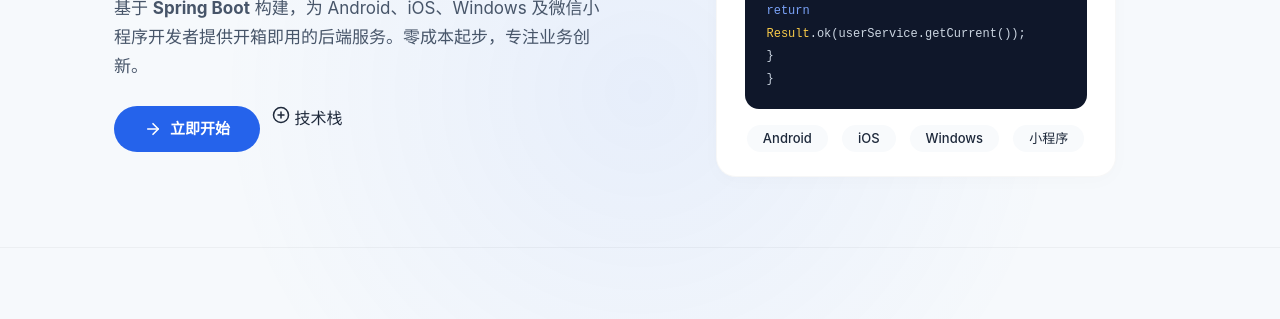
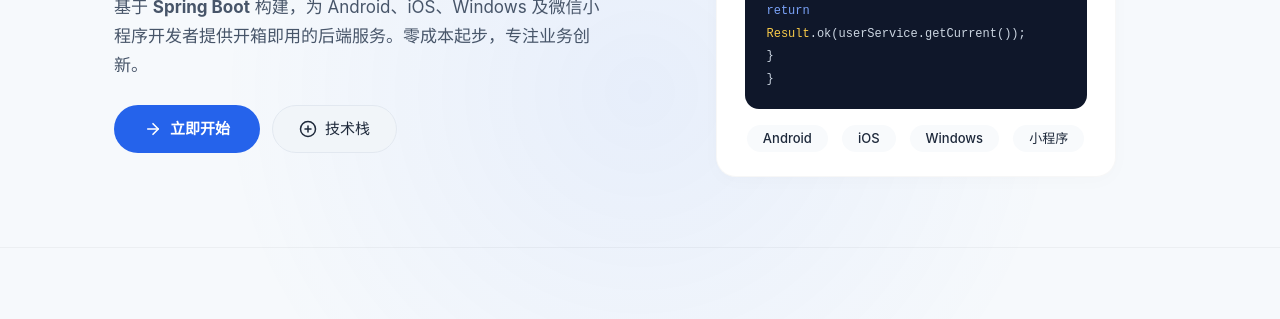
Before and after one commit to Leadercns/LeadCore-web, a plain HTML site: page index.html in a window 1280 px wide. Shown: the part 308-627 px from the top of the page. Drawn offline with Linux system fonts and the light colour scheme.

Commit message:
Update index.html

```diff
--- a/index.html
+++ b/index.html
@@ -14,6 +14,8 @@
         html {
             -webkit-text-size-adjust: 100%;
         }
+
+
 
         body {
             font-family: -apple-system, BlinkMacSystemFont, "Segoe UI", Roboto, "Helvetica Neue", Arial, "PingFang SC", "Microsoft YaHei", sans-serif;
@@ -240,6 +242,22 @@
             border: none;
             cursor: pointer;
             transition: background 0.2s;
+        }
+
+
+        .btn-secondary {
+            display: inline-flex;
+            align-items: center;
+            gap: 8px;
+            background: #f1f5f9;
+            border: 1px solid #e2e8f0;
+            padding: 11px 26px;
+            border-radius: 40px;
+            font-weight: 500;
+            font-size: 15px;
+            color: #1e293b;
+            cursor: pointer;
+            transition: background 0.2s, border-color 0.2s;
         }
 
         .btn-primary:hover {
```
